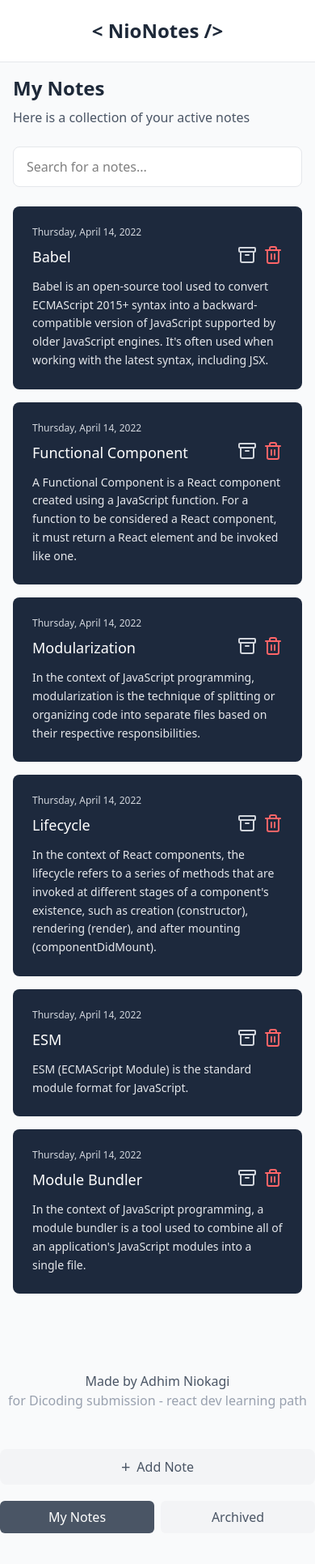
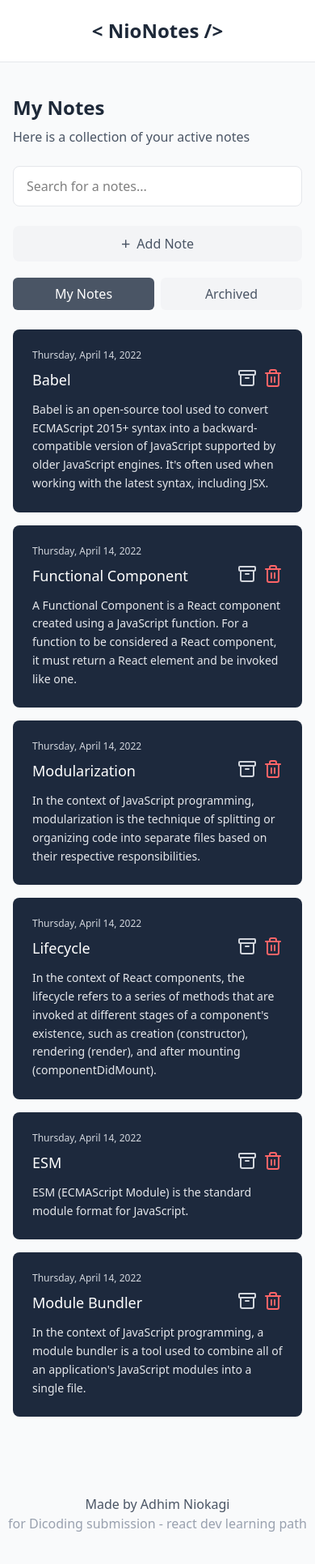
Before and after one commit to niokagi/react-notes-app, a React (Vite) app: page / in a window 390 px wide. Shown: the top 1932 px of the page at 81% size. Before the commit the page ends 1894 px from the top, so only its background shows below. Built offline with nearby package versions, Linux system fonts and the light colour scheme.

Commit message:
Fix App.jsx and layout

```diff
--- a/src/App.jsx
+++ b/src/App.jsx
@@ -1,9 +1,12 @@
 import { useState, useMemo } from "react";
-import MainLayout from "./layouts/MainLayout";
+import Sidebar from "./components/Sidebar";
 import SearchBar from "./components/SearchBar";
 import NotesList from "./components/NotesList";
 import NoteInput from "./components/NoteInput";
+import MobileMenu from "./layouts/MobileMenu";
+import Footer from "./layouts/Footer";
 import { useNotes } from "./hooks/useNotes";
+import MobileNav from "./layouts/MobileNav";
 
 export default function App() {
   const { notes, addNote, deleteNote, archiveNote } = useNotes();
@@ -26,34 +29,65 @@ export default function App() {
   }, [notes, keyword, showArchived]);
 
   return (
-    <MainLayout
+    <>
+           {" "}
+      <Sidebar
         onAddNote={() => setShowAddModal(true)}
         onShowArchived={setShowArchived}
         showArchived={showArchived}
-    >
+      />
+           {" "}
+      <main className="flex-1 flex flex-col lg:w-[78%] lg:absolute lg:right-0">
+                <MobileNav />       {" "}
+        <div className="flex-1 p-4 lg:p-8 min-h-[100vh]">
+                   {" "}
+          <div className="max-w-7xl mx-auto">
+                       {" "}
             <div className="mb-6">
+                           {" "}
               <h2 className="text-2xl font-bold text-gray-800 mb-2">
                                 {showArchived ? "Archived Notes" : "My Notes"}
+                           {" "}
               </h2>
+                           {" "}
               <p className="text-gray-600 mb-6">
+                               {" "}
                 {showArchived
                   ? "Here is a collection of your archived notes."
                   : "Here is a collection of your active notes"}
+                             {" "}
               </p>
-
-        <SearchBar keyword={keyword} keywordChange={onKeywordChangeHandler} />
+                           {" "}
+              <SearchBar
+                keyword={keyword}
+                keywordChange={onKeywordChangeHandler}
+              />
+                           {" "}
+              <MobileMenu
+                onAddNote={() => setShowAddModal(true)}
+                onShowArchived={setShowArchived}
+                showArchived={showArchived}
+              />
+                         {" "}
             </div>
-
+                       {" "}
             <NotesList
               notes={filteredNotes}
               onDelete={deleteNote}
               onArchive={archiveNote}
               showArchived={showArchived}
             />
-
+                     {" "}
+          </div>
+                 {" "}
+        </div>
+                <Footer />     {" "}
+      </main>
+           {" "}
       {showAddModal && (
         <NoteInput addNote={addNote} onClose={() => setShowAddModal(false)} />
       )}
-    </MainLayout>
+         {" "}
+    </>
   );
 }
--- a/src/layouts/MainLayout.jsx
+++ b/src/layouts/MainLayout.jsx
@@ -1,33 +1,28 @@
-import Sidebar from "../components/Sidebar";
-import MobileNav from "./MobileNav";
-import Footer from "./Footer";
-import MobileMenu from "./MobileMenu";
+// import Sidebar from "../components/Sidebar";
+// import MobileNav from "./MobileNav";
+// import Footer from "./Footer";
+// import MobileMenu from "./MobileMenu";
 
-export default function MainLayout({
-  children,
-  onAddNote,
-  onShowArchived,
-  showArchived,
-}) {
-  return (
-    <>
-      <Sidebar
-        onAddNote={onAddNote}
-        onShowArchived={onShowArchived}
-        showArchived={showArchived}
-      />
-      <main className="flex-1 flex flex-col lg:w-[78%] lg:absolute lg:right-0">
-        <MobileNav />
-        <div className="flex-1 p-4 lg:p-8 min-h-[100vh]">
-          <div className="max-w-7xl mx-auto">{children}</div>
-        </div>
-        <Footer />
-      </main>
-      <MobileMenu
-        onAddNote={onAddNote}
-        onShowArchived={onShowArchived}
-        showArchived={showArchived}
-      />
-    </>
-  );
-}
+// export default function MainLayout({
+//   children,
+//   onAddNote,
+//   onShowArchived,
+//   showArchived,
+// }) {
+//   return (
+//     <>
+//       <Sidebar
+//         onAddNote={onAddNote}
+//         onShowArchived={onShowArchived}
+//         showArchived={showArchived}
+//       />
+//       <main className="flex-1 flex flex-col lg:w-[78%] lg:absolute lg:right-0">
+//         <MobileNav />
+//         <div className="flex-1 p-4 lg:p-8 min-h-[100vh]">
+//           <div className="max-w-7xl mx-auto">{children}</div>
+//         </div>
+//         <Footer />
+//       </main>
+//     </>
+//   );
+// }
```
Lines whose indentation alone changed are shown as unchanged.
